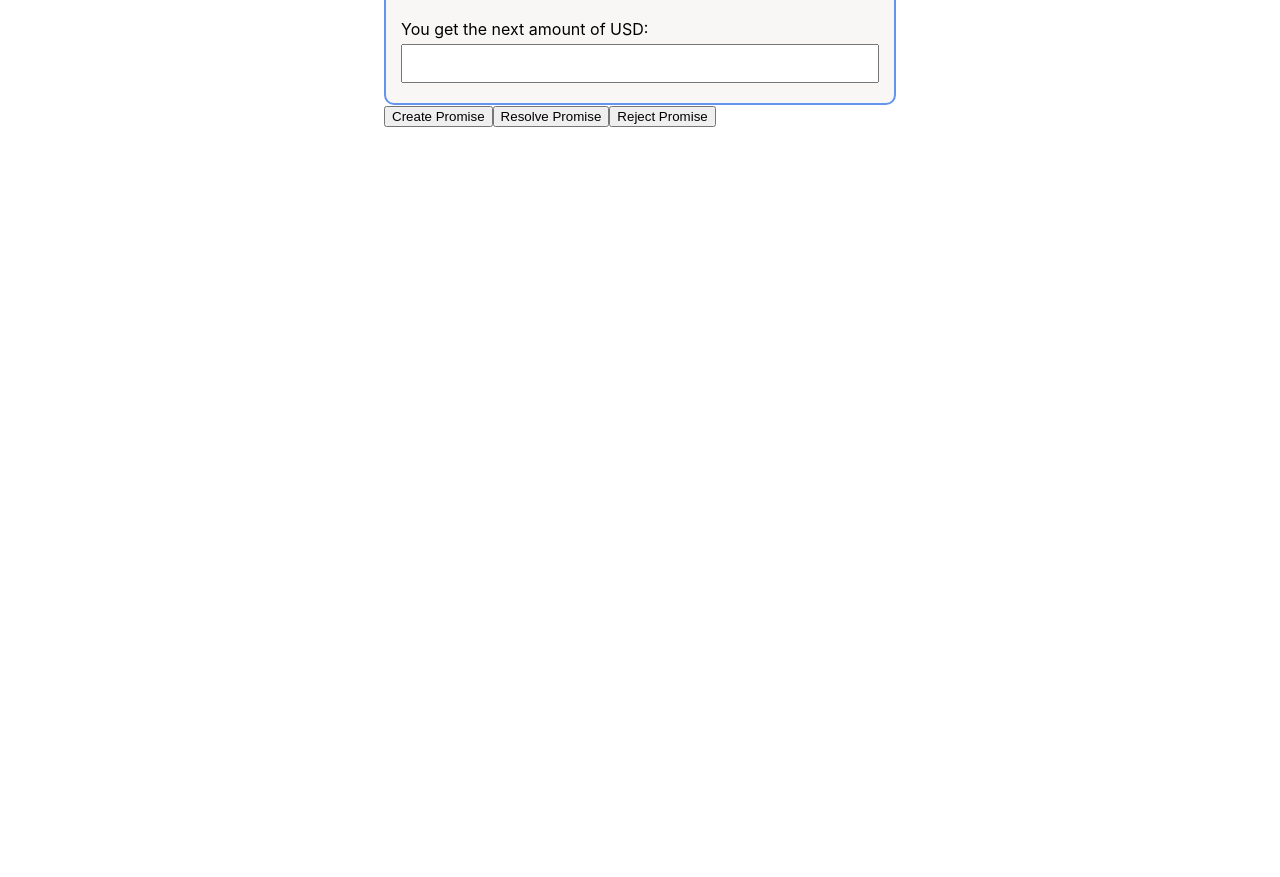
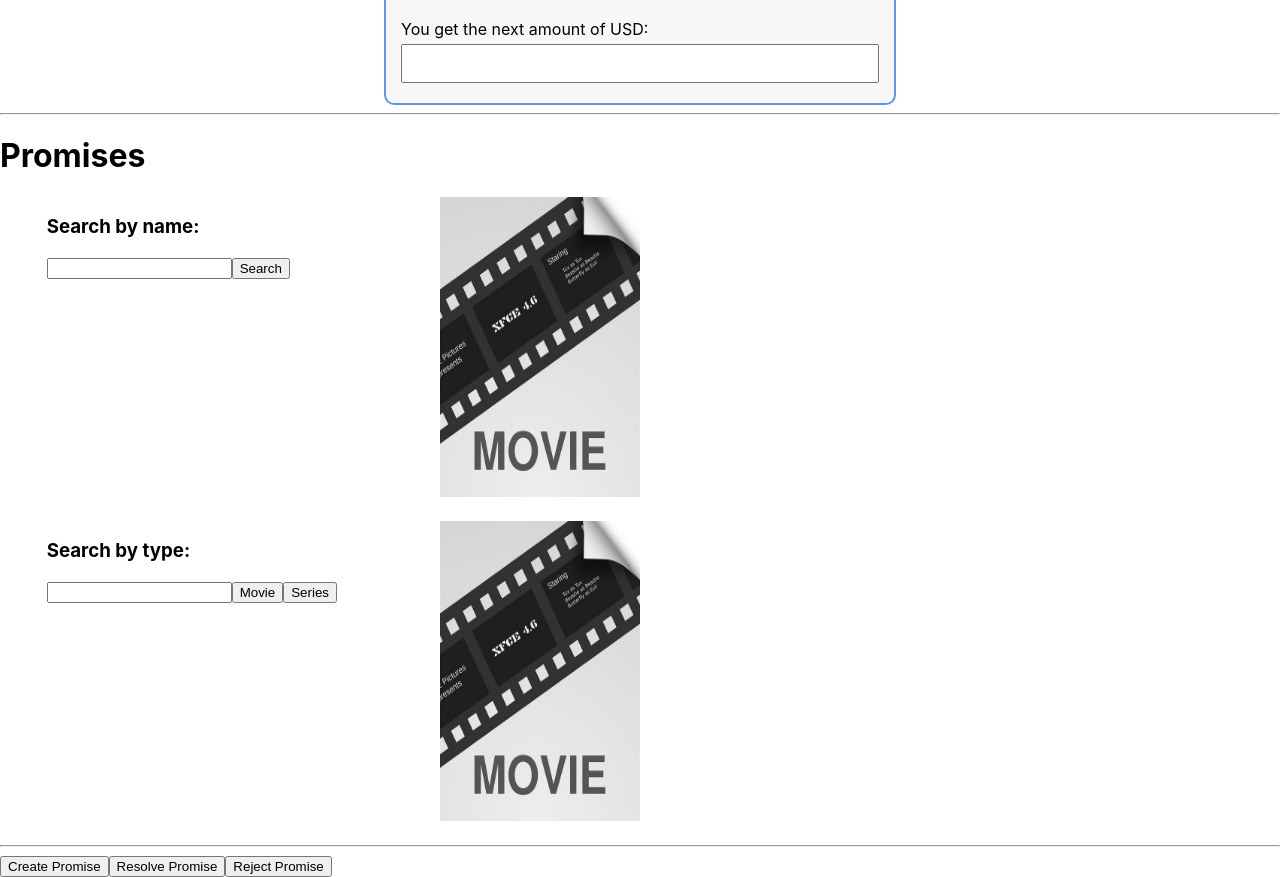
Before and after one commit to Traigel/JS-lessons, a React (Create React App) app: page / in a window 1280 px wide. Shown: the part 348-1225 px from the top of the page. Before the commit the page ends 800 px from the top, so only its background shows below. Built offline with nearby package versions, Linux system fonts and the light colour scheme.

Commit message:
task lesson 3 - API , axios, Promise

```diff
--- a/src/App.css
+++ b/src/App.css
@@ -1,9 +1,9 @@
 .container {
-  width: 40vw;
-  margin: 0 auto;
   margin-top: 50px;
 }
 .currency {
+  width: 40vw;
+  margin: 0 auto;
   padding: 0 15px;
   border: 2px solid cornflowerblue;
   border-radius: 10px;
--- a/src/App.tsx
+++ b/src/App.tsx
@@ -12,9 +12,11 @@ import './lessons/lesson8/lesson8';
 function App() {
     return (
         <div className="container">
-            <Lesson1 />
-            {/*<Lesson3 />*/}
-            <Lesson4 />
+            <Lesson1/>
+            <hr/>
+            <Lesson3/>
+            <hr/>
+            <Lesson4/>
         </div>
     );
 }
--- a/src/lessons/lesson3/API.ts
+++ b/src/lessons/lesson3/API.ts
@@ -1,17 +1,26 @@
 import axios from 'axios';
 
-const configOMB = {
-    baseURL: 'http://www.omdbapi.com',
-};
-const key = '';
-const axiosInstance = axios.create(configOMB);
+const apiKey: string = 'ffb8c1a6';
+const instance = axios.create({
+    baseURL: `https://www.omdbapi.com/`
+});
+
+//https://www.omdbapi.com/?apikey=ffb8c1a6&s=Star+Wars&page=2   Star Wars
+// t - Название фильма для поиска (один)
+// s - Название фильма для поиска (много)
+// i - Действительный идентификатор IMDb (например, tt1285016)
+// page=x - Номер страницы для возврата (x= номер)
+// plot=x - Возврат короткий или полный сюжет (x= short, full), если один фильм (t)
+//http://www.omdbapi.com/ - документация
+
 
 const API = {
     searchFilmsByTitle: (title: string) => {
+        return instance.get(`?apikey=${apiKey}&t=${title}`)
     },
     searchFilmsByType: (title: string, type: string) => {
+        return instance.get(`?apikey=${apiKey}&t=${title}&type=${type}`)
     }
 };
 
-
 export default API;
--- /dev/null
+++ b/src/lessons/lesson3/Lesson3.module.css
@@ -0,0 +1,24 @@
+.searchFilm {
+    display: flex;
+    justify-content: space-around;
+    margin: 20px 0;
+}
+
+.search {
+    width: 300px;
+}
+
+.poster img {
+    width: 200px;
+    height: 300px;
+
+}
+
+.film {
+    width: 500px;
+
+}
+
+.film div div {
+    margin: 5px 0;
+}
--- a/src/lessons/lesson3/Lesson3.tsx
+++ b/src/lessons/lesson3/Lesson3.tsx
@@ -1,44 +1,167 @@
-import React, { useState } from 'react';
+import React, {useState} from 'react';
 import API from './API';
 import './lesson_3';
+import styles from './Lesson3.module.css'
+import poster from '../../assets/images/Poster.jpg'
 
 const Lesson3 = () => {
-    const [searchName, setSearchName] = useState('');
-    const [serachResult, setSerachResult] = useState('');
-    const [searchNameByType, setSearchNameByType] = useState('');
-    const [serachResultByType, setSerachResultByType] = useState('');
+    const [searchName, setSearchName] = useState<string>('');
+    const [serachResult, setSerachResult] = useState<SearchFilmType | null>(null);
+    const [searchNameByType, setSearchNameByType] = useState<string>('');
+    const [serachResultByType, setSerachResultByType] = useState<SearchFilmType | null>(null);
+    const [err, setErr] = useState<ErrorType | null>(null);
 
     const searchFilm = () => {
         API.searchFilmsByTitle(searchName)
+            .then(res => {
+                console.log(res.data)
+                res.data.Response ? setSerachResult(res.data) : setErr(res.data)
+            })
+            .catch(err => {
+                console.log(err)
+            })
     };
 
     const searchByType = (e: React.MouseEvent<HTMLButtonElement>) => {
         const type: string = e.currentTarget.dataset.t ? e.currentTarget.dataset.t : '';
         API.searchFilmsByType(searchNameByType, type)
+            .then(res => {
+                console.log(res.data)
+                res.data.Response ? setSerachResultByType(res.data) : setErr(res.data)
+            })
+            .catch(err => {
+                console.log(err)
+            })
     }
 
     return (
         <div>
             <h1>Promises</h1>
-            <div>
+            <div className={styles.searchFilm}>
+                <div className={styles.search}>
                     <h3><p>Search by name:</p></h3>
                     <input type="text" value={searchName} onChange={(e) => setSearchName(e.currentTarget.value)}/>
                     <button onClick={searchFilm}>Search</button>
+                </div>
+                <div className={styles.poster}>
+                    <img alt={'Poster'} src={serachResult ? serachResult.Poster : poster}/>
+                </div>
+                <div className={styles.film}>
+                    {serachResult ?
                         <div>
-                    {serachResult}
+                            <div>
+                                Title: {serachResult.Title}
+                            </div>
+                            <div>
+                                Country: {serachResult.Country}
+                            </div>
+                            <div>
+                                Year: {serachResult.Year}
+                            </div>
+                            <div>
+                                Director: {serachResult.Director}
+                            </div>
+                            <div>
+                                Writer: {serachResult.Writer}
+                            </div>
+                            <div>
+                                Actors: {serachResult.Actors}
+                            </div>
+                            <div>
+                                Awards: {serachResult.Awards}
+                            </div>
+
+                            <div>
+                                Plot: {serachResult.Plot}
                             </div>
                         </div>
 
-            <div>
+                        : null}
+                </div>
+            </div>
+
+            <div className={styles.searchFilm}>
+                <div className={styles.search}>
                     <h3><p>Search by type:</p></h3>
-                <input type="text" value={searchNameByType} onChange={(e) => setSearchNameByType(e.currentTarget.value)}/>
+                    <input type="text" value={searchNameByType}
+                           onChange={(e) => setSearchNameByType(e.currentTarget.value)}/>
                     <button onClick={searchByType} data-t='movie'>Movie</button>
                     <button onClick={searchByType} data-t='series'>Series</button>
+                </div>
+                <div className={styles.poster}>
+                    <img alt={'Poster'} src={serachResultByType ? serachResultByType.Poster : poster}/>
+                </div>
+                <div className={styles.film}>
+                    {serachResultByType ?
                         <div>
-                    {serachResultByType}
+                            <div>
+                                Title: {serachResultByType.Title}
+                            </div>
+                            <div>
+                                Country: {serachResultByType.Country}
+                            </div>
+                            <div>
+                                Year: {serachResultByType.Year}
+                            </div>
+                            <div>
+                                Director: {serachResultByType.Director}
+                            </div>
+                            <div>
+                                Writer: {serachResultByType.Writer}
+                            </div>
+                            <div>
+                                Actors: {serachResultByType.Actors}
+                            </div>
+                            <div>
+                                Awards: {serachResultByType.Awards}
+                            </div>
+
+                            <div>
+                                Plot: {serachResultByType.Plot}
+                            </div>
+                        </div>
+
+                        : null}
                 </div>
             </div>
         </div>
     );
 }
 export default Lesson3;
+
+export type SearchFilmType = {
+    Title: string;
+    Year: string;
+    Rated: string;
+    Released: string;
+    Runtime: string;
+    Genre: string;
+    Director: string;
+    Writer: string;
+    Actors: string;
+    Plot: string;
+    Language: string;
+    Country: string;
+    Awards: string;
+    Poster: string;
+    Ratings: RatingsType[];
+    Metascore: string;
+    imdbRating: string;
+    imdbVotes: string;
+    imdbID: string;
+    Type: string;
+    DVD: string;
+    BoxOffice: string;
+    Production: string;
+    Website: string;
+    Response: string;
+}
+export type RatingsType = {
+    Source: string;
+    Value: string;
+}
+
+export type ErrorType = {
+    Response: string;
+    Error: string;
+}
```
Also changed, not shown: src/assets/images/Poster.jpg (added). Lines whose indentation alone changed are shown as unchanged.
